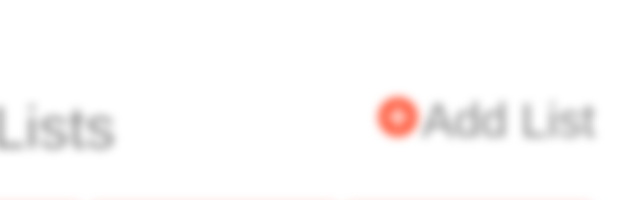
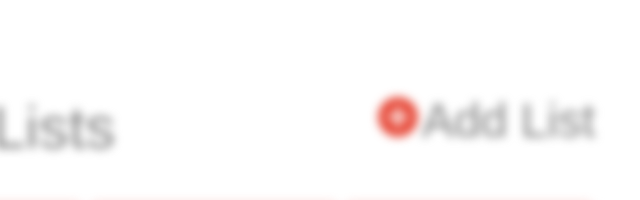
Before and after one commit to aakriti-negi/To-Do-List-Mobile, a plain HTML site: page index3.html in a window 1280 px wide. Shown: the top 200 px of the page, 439-1079 px from the left. Drawn offline with Linux system fonts and the light colour scheme.

Commit message:
Update index3.html

```diff
--- a/index3.html
+++ b/index3.html
@@ -20,7 +20,7 @@
                 </div>
                 <div class="fright">
                     <a href="">
-                    <i class="material-icons" style="font-size:48px;color: tomato">add_circle</i>
+                    <i class="material-icons" style="font-size:48px;color: #E74C3C">add_circle</i>
                     </a>
                     <a href="" style="font-size: 48px; text-decoration: none; color: grey">Add List</a>
                 </div>
```
